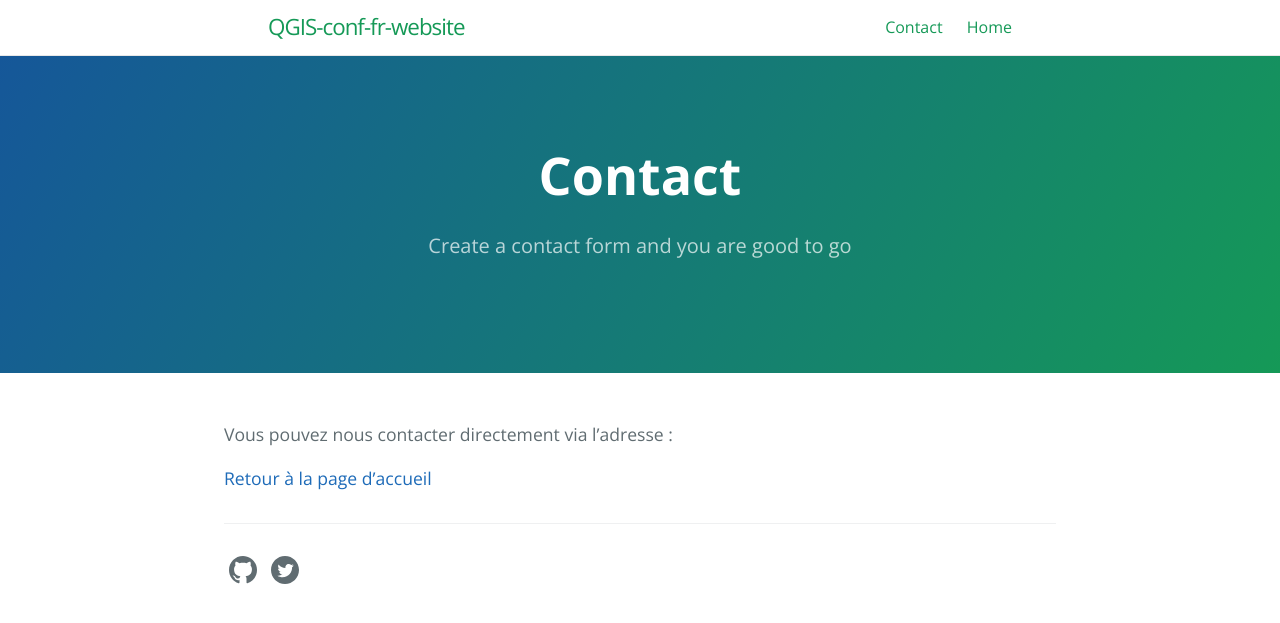
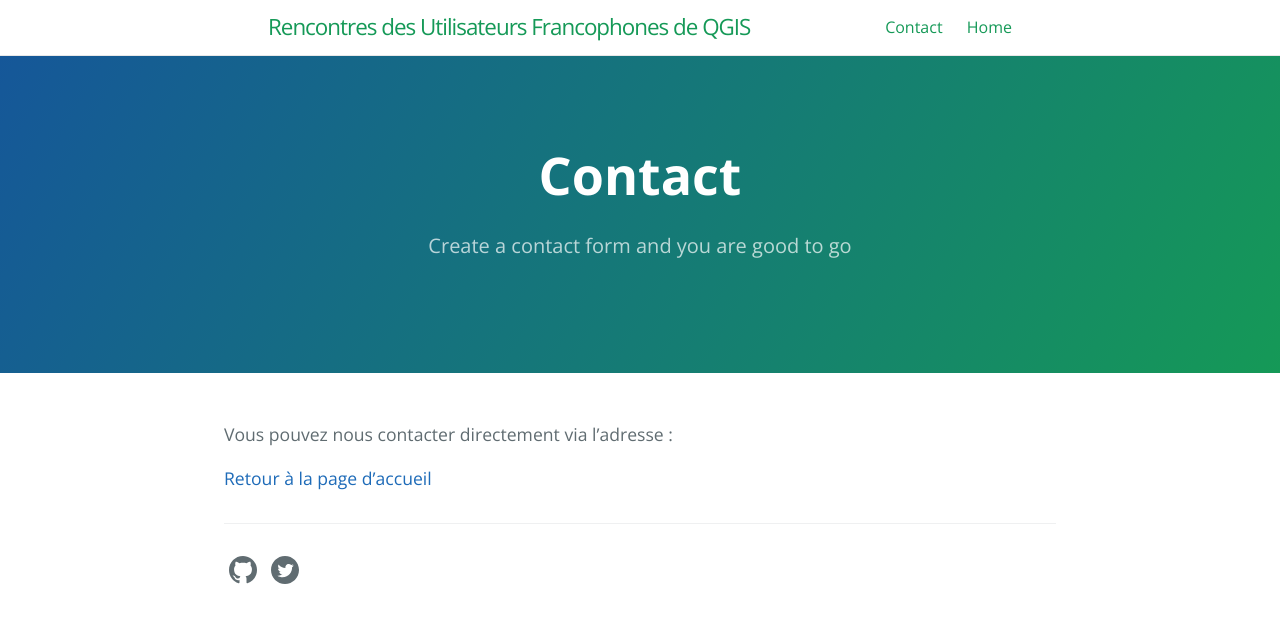
Before and after one commit to OSGeo-fr/QGIS-conf-fr-website, a Jekyll site: the page built from contact.md, in a window 1280 px wide. Shown: the top 623 px of the page. Built offline with Jekyll 4.4.1, drawn with Linux system fonts in a browser that asks for light colours.

Commit message:
Update _config.yml

```diff
--- a/_config.yml
+++ b/_config.yml
@@ -1,5 +1,6 @@
 theme: jekyll-theme-cayman
 show_downloads: false
+title : Rencontres des Utilisateurs Francophones de QGIS
 language: fr
 is_user_page: false
 is_project_page: false
```
